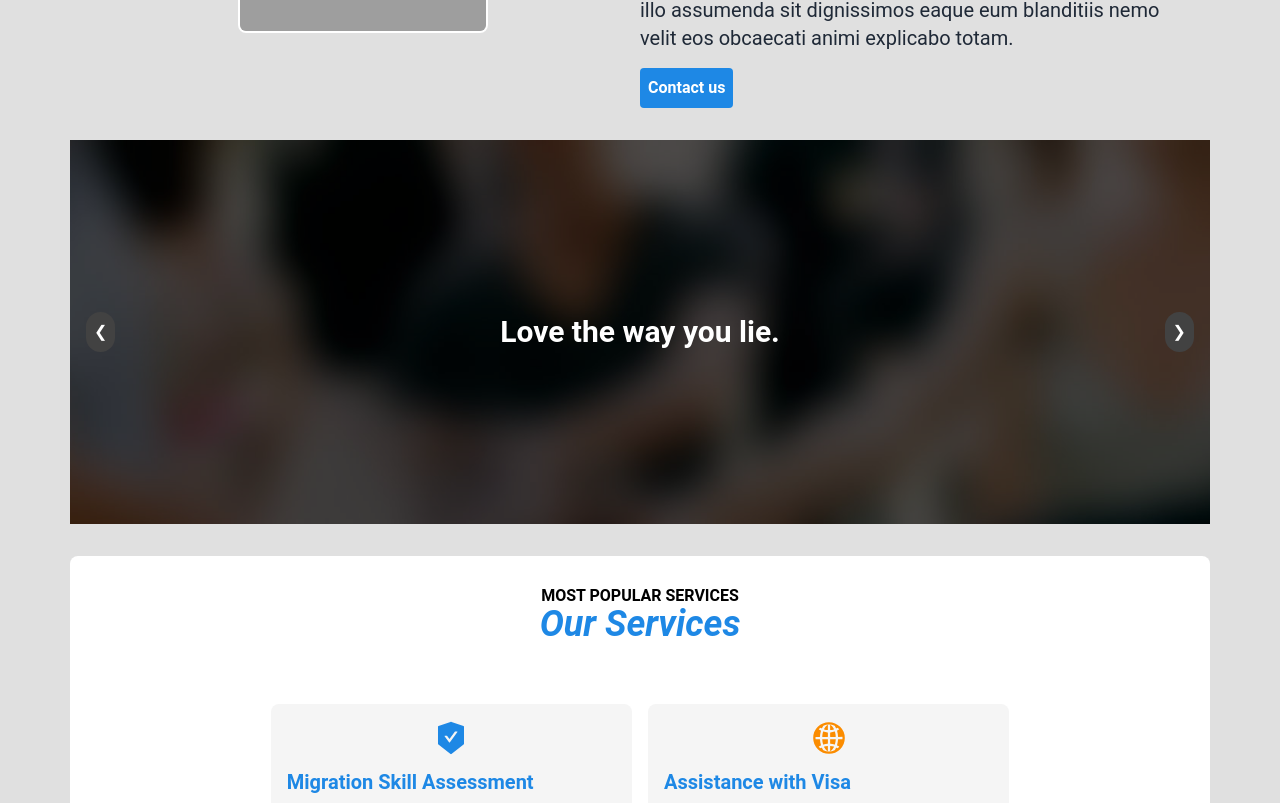
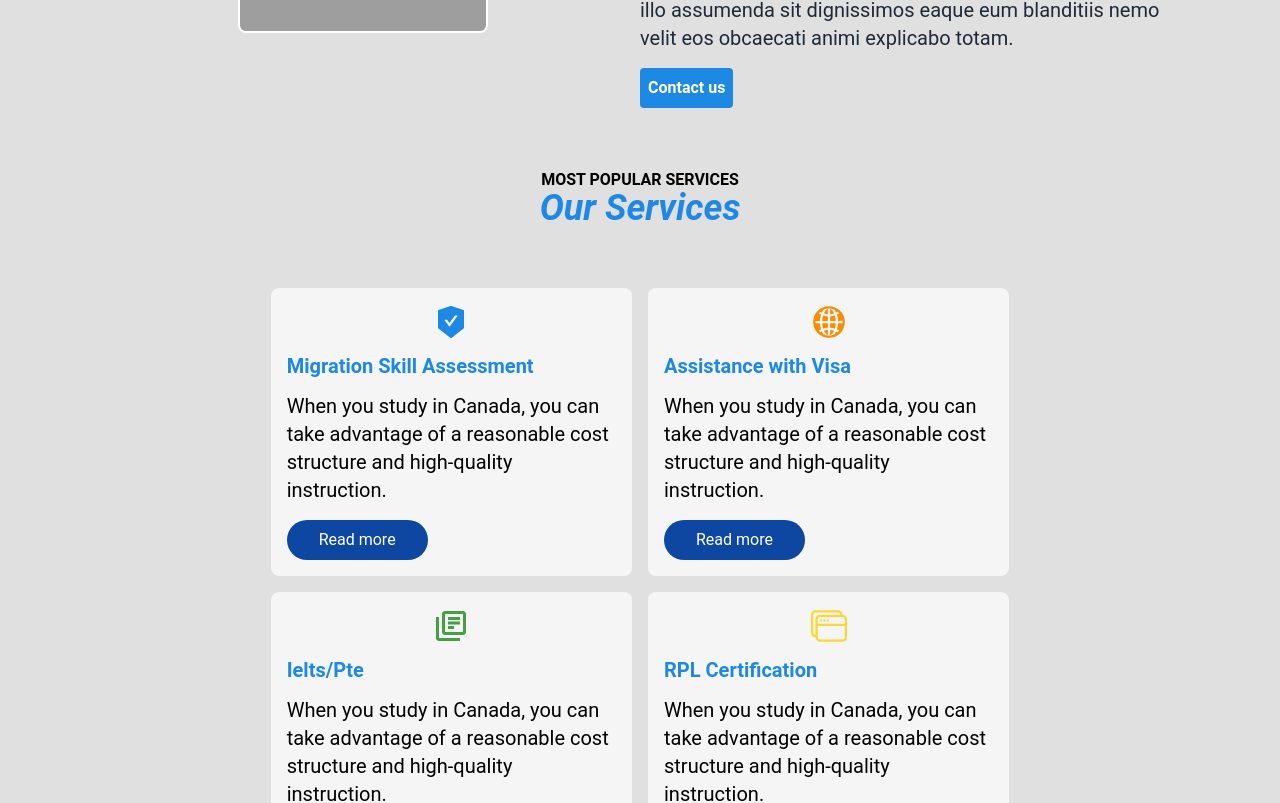
Before and after one commit to Swikar98/bisuConsultancy, a Next.js app: page / in a window 1280 px wide. Shown: the part 1157-1960 px from the top of the page. Built offline with nearby package versions, Linux system fonts and the light colour scheme; grey boxes are pictures that could not be loaded.

Commit message:
text is removed

```diff
--- a/src/app/home/page.tsx
+++ b/src/app/home/page.tsx
@@ -11,7 +11,7 @@ export default function Home() {
       <HomeBackground  />
       <Shape/>
       <Choose/>
-      <Text />
+      {/* <Text /> */}
       <ServicesMenu/>
     </>
   );
--- a/src/component/MainHome/ServicesMenu.js
+++ b/src/component/MainHome/ServicesMenu.js
@@ -5,7 +5,7 @@ import SectionHead from "./SectionHead";
 export default function ServicesMenu() {
   return (
     <div className="container mx-auto  ">
-      <section className="h-full rounded-lg bg-white ">
+      <section className="h-full rounded-lg ">
         <div className="text-center animate-typing overflow-hidden whitespace-nowrap mt-4 rounded-lg p-8 ">
           <SectionHead
             subHeader="Most popular services"
```
